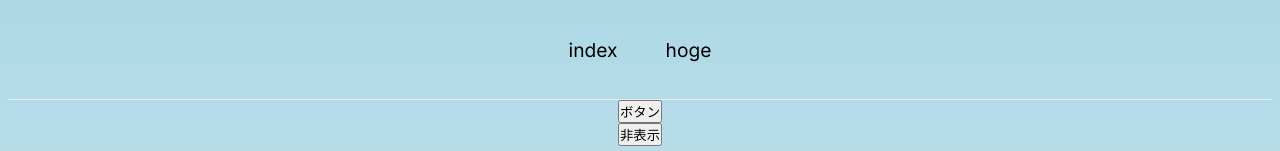
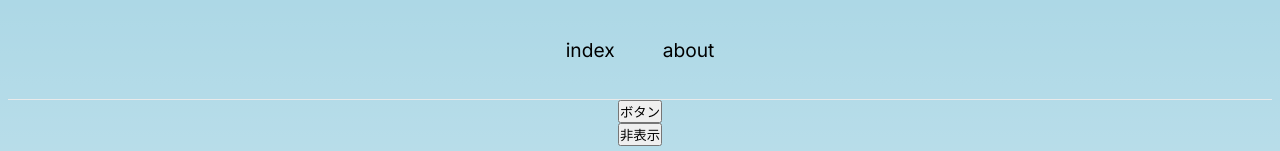
Before and after one commit to mizugame634978/r_n_tutorial, a Next.js app: page /hoge in a window 1280 px wide. Shown: the top 151 px of the page. Built offline with nearby package versions, Linux system fonts and the light colour scheme.

Commit message:
フォルダ名変更

```diff
--- a/src/app/components/Header/index.jsx
+++ b/src/app/components/Header/index.jsx
@@ -4,13 +4,13 @@
   return (
     <header className={classes.header}>
       <Link href="/" className={classes.anchor}>
-        {/* <a>index</a> */}
+        {/* <a>index</a> next12ではaタグがいるらしい*/}
         index
       </Link>
 
-      <Link href="/hoge"className={classes.anchor}>
+      <Link href="/about"className={classes.anchor}>
         {/* <a>hoge</a> */}
-        hoge
+        about
       </Link>
     </header>
   );
```
